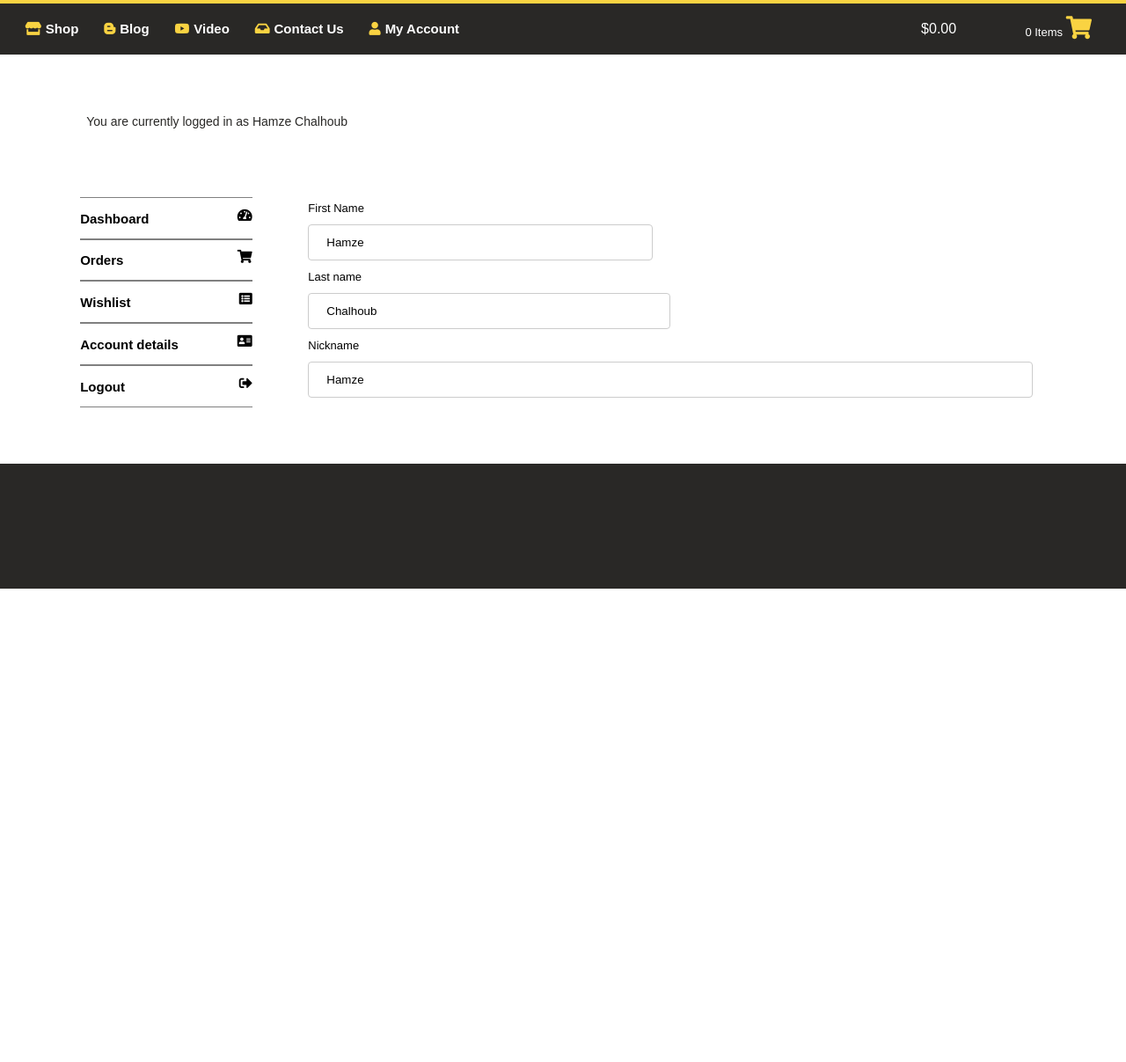
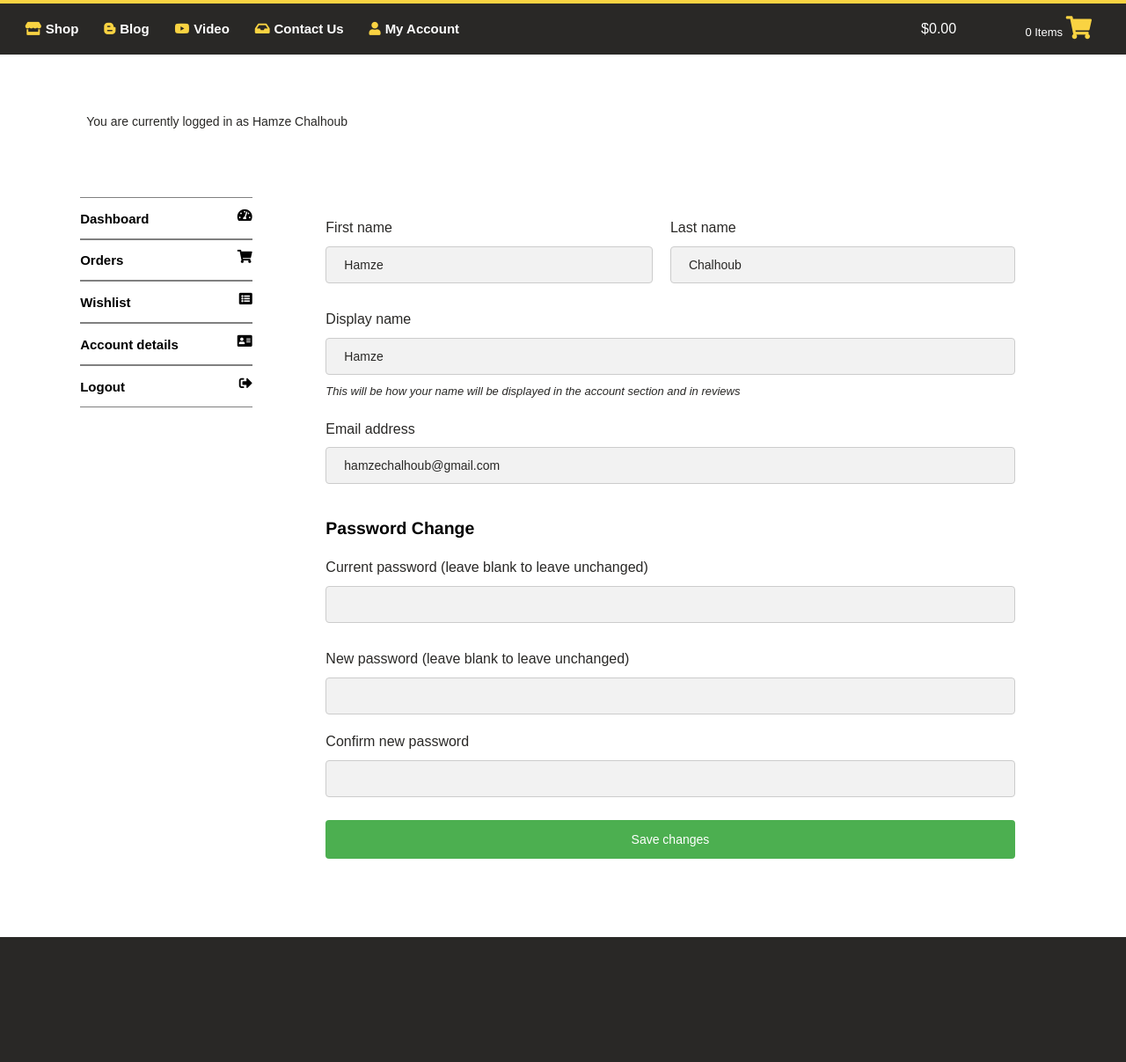
Before and after one commit to youdass101/doobara, a Django app: page /myaccount in a window 1280 px wide. Shown: the part 113-1320 px from the top of the page at 88% size. Before the commit the page ends 782 px from the top, so only its background shows below. Run offline with Django 3.2, Linux system fonts and the light colour scheme.

```diff
--- a/doobarashop/static/doobarashop/style.css
+++ b/doobarashop/static/doobarashop/style.css
@@ -1166,13 +1166,40 @@ form.search-site button {
 #my-account-container #account-wish-list {
   display: none;
 }
-#my-account-container #account-detail form .account-first-name {
+#my-account-container #account-detail form {
+  padding: 20px;
+}
+#my-account-container #account-detail form .account-display-name-note {
+  padding: 0px 0px 10px 0px;
+  margin: 0;
+  font-size: small;
+  font-family: fantasy;
+  color: #292826;
+  font-weight: 400;
+  font-style: italic;
+}
+#my-account-container #account-detail form div {
+  padding-bottom: 10px;
+}
+#my-account-container #account-detail form label {
+  font-size: 16px;
+  font-family: Arial, sans-serif;
+  color: #292826;
+  font-weight: 400;
+  color: #292826;
+}
+#my-account-container #account-detail form .account-1st-row {
+  display: flex;
+  width: 100%;
+}
+#my-account-container #account-detail form .account-1st-row .account-first-name {
   padding-right: 20px;
 }
-#my-account-container #account-detail form .account-first-name, #my-account-container #account-detail form .account-last-name {
-  width: 50% !important;
-}
-#my-account-container #account-detail form input[type=text] {
+#my-account-container #account-detail form .account-1st-row .account-first-name, #my-account-container #account-detail form .account-1st-row .account-last-name {
+  display: block;
+  width: 50%;
+}
+#my-account-container #account-detail form input {
   width: 100%;
   padding: 12px 20px;
   margin: 8px 0;
@@ -1180,6 +1207,35 @@ form.search-site button {
   border: 1px solid #ccc;
   border-radius: 4px;
   box-sizing: border-box;
+  font-size: 14px;
+  font-family: Arial, sans-serif;
+  color: #292826;
+  font-weight: 400;
+  background-color: #f2f2f2;
+}
+#my-account-container #account-detail form input[type=submit] {
+  width: 100%;
+  background-color: #4CAF50;
+  color: white;
+  padding: 14px 20px;
+  margin: 8px 0;
+  border: none;
+  border-radius: 4px;
+  cursor: pointer;
+}
+#my-account-container #account-detail form input[type=submit]:hover {
+  background-color: #45a049;
+}
+@media screen and (max-width: 750px) {
+  #my-account-container .account-1st-row {
+    display: block !important;
+  }
+  #my-account-container .account-1st-row .account-first-name {
+    padding-right: 0px !important;
+  }
+  #my-account-container .account-1st-row .account-first-name, #my-account-container .account-1st-row .account-last-name {
+    width: 100% !important;
+  }
 }
 
 @media screen and (max-width: 850px) {
--- a/doobarashop/templates/doobarashop/account.html
+++ b/doobarashop/templates/doobarashop/account.html
@@ -130,16 +130,57 @@ My Account
         <!-- ACCOUNT DETAILS VIEW  -->
         <div id="account-detail">
             <form class="edit-account">
-                <div class="account-first-name">
-                    <label >First Name</label>
+                <!-- first and last name  -->
+                <div class="account-1st-row">
+                    <!-- first name -->
+                    <div class="account-first-name">
+                        <label >First name</label>
+                        <input type="text" value="Hamze">
+                    </div>
+                    <!-- Last name -->
+                    <div class="account-last-name">
+                        <label > Last name</label>
+                        <input type="text" value="Chalhoub">
+                    </div>
+                </div>
+                <div class="account-display-name">
+                    <!-- Display name or nickname -->
+                    <label>Display name</label>
                     <input type="text" value="Hamze">
+                    <p class="account-display-name-note">This will be how your name will be displayed in the account section and in reviews</p>
                 </div>
-                <div class="account-last-name">
-                    <label > Last name</label>
-                    <input type="text" value="Chalhoub">
+
+                <div class="account-email-address">
+                    <!-- Email Address -->
+                    <label>Email address</label>
+                    <input type="email" value="hamzechalhoub@gmail.com">
                 </div>
-                <label>Nickname</label>
-                <input type="text" value="Hamze">
+
+            <!-- PASSWORD CHANGE -->
+            <h2>Password Change</h2>
+            <div class="account-password-change">
+                    <!-- Last name -->
+                    <div class="account-current-password">
+                        <label > Current password (leave blank to leave unchanged)</label>
+                        <input type="password">
+                    </div>
+                </div>
+                <div class="account-new-password">
+                    <!-- Display name or nickname -->
+                    <label>New password (leave blank to leave unchanged)</label>
+                    <input type="password">
+                </div>
+
+                <div class="account-comfirm-new-password">
+                    <!-- Email Address -->
+                    <label>Confirm new password</label>
+                    <input type="password">
+                </div>
+
+                <div class="account-change-submit">
+                    <input type="submit" value="Save changes">
+                </div>
+
             </form>
 
         </div>
--- a/doobarashop/urls.py
+++ b/doobarashop/urls.py
@@ -10,5 +10,6 @@ urlpatterns=[
     path("myaccount", views.myaccount, name="myaccount"),
     path("cart", views.cart, name="cart"),
     path("single_product", views.single_product, name="single_product"),
-    path("single_blog_post", views.single_blog_post, name="single_blog_post")
+    path("single_blog_post", views.single_blog_post, name="single_blog_post"),
+    path("checkout", views.checkout, name="checkout")
 ]
--- a/doobarashop/views.py
+++ b/doobarashop/views.py
@@ -24,6 +24,9 @@ def myaccount(request):
 def cart(request):
     return render(request, "doobarashop/cart.html")
 
+def checkout(request):
+    return render(request, "doobarashop/checkout.html")
+
 def single_product(request):
     return render(request, "doobarashop/single_product.html")
 
```
Also changed, not shown: doobarashop/static/doobarashop/sass/components/account/_account-edit.scss (+50 -19 lines), doobarashop/templates/doobarashop/checkout.html (added, +50 -0 lines), doobarashop/static/doobarashop/sass/components/cart/_cart_checkout.scss (added), 1 other file.
